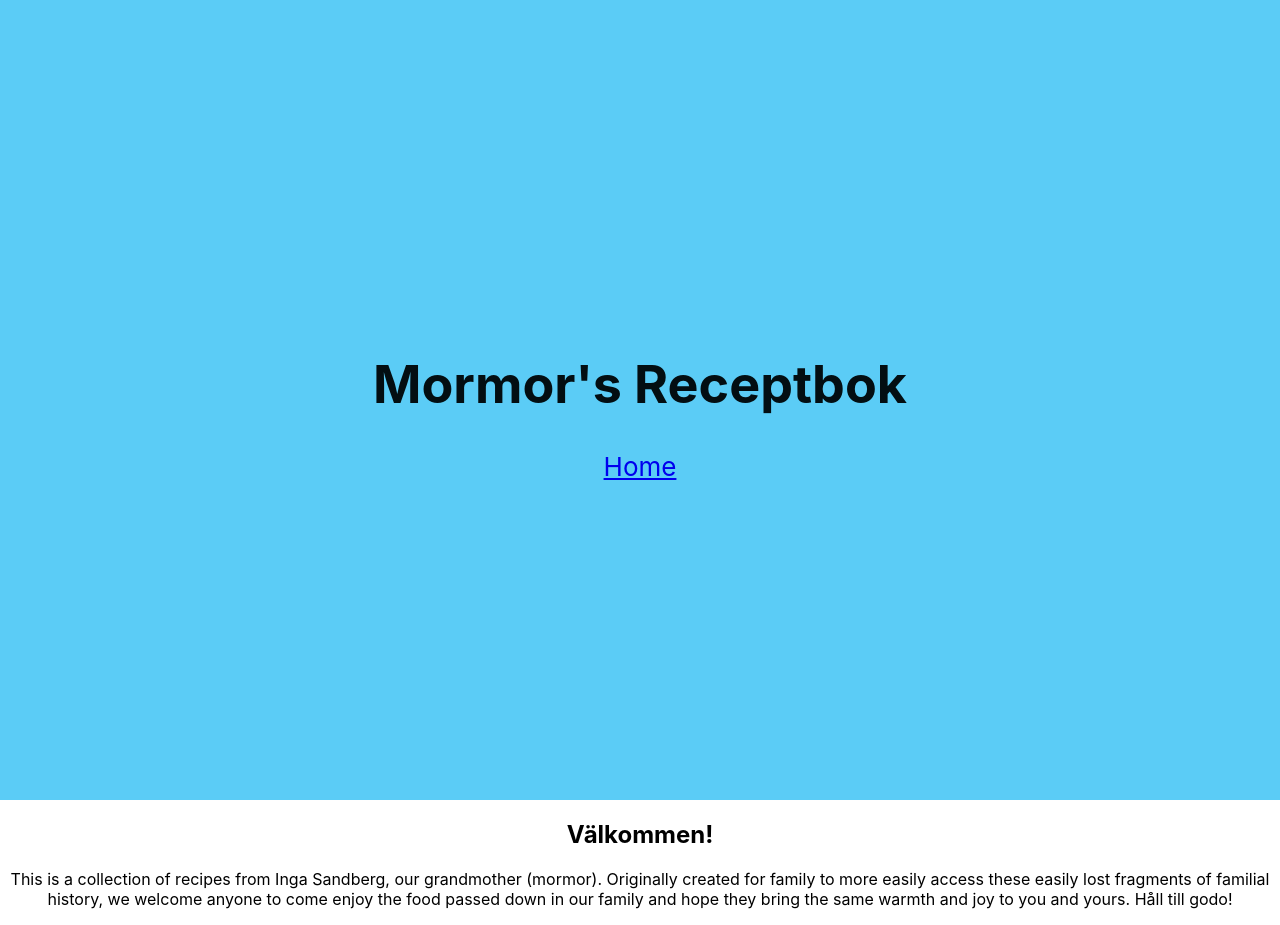
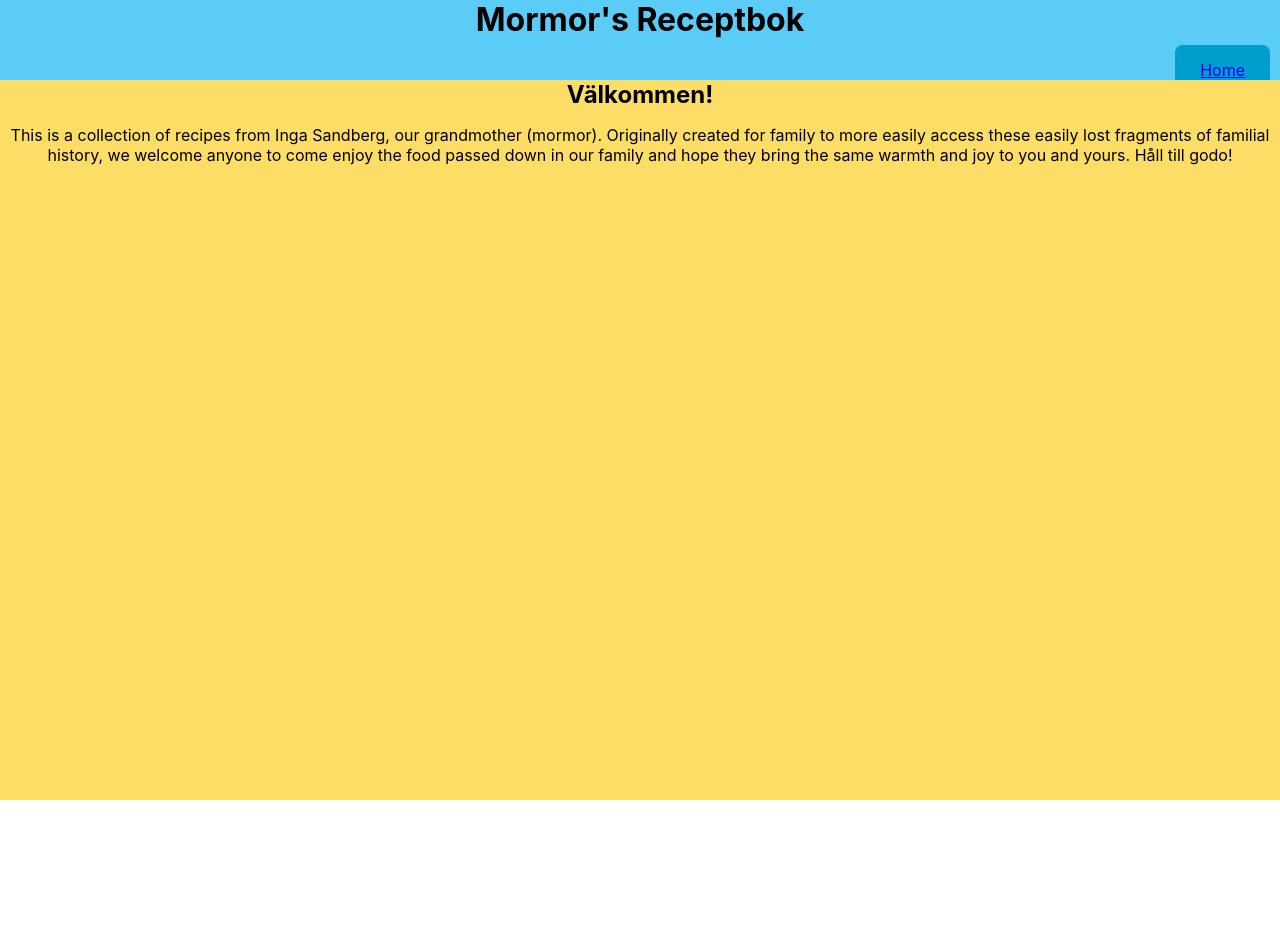
Before and after one commit to ConnorAndersonLarson/receptbok, a React (Create React App) app: page / in a window 1280 px wide. After the commit the page ends 800 px from the top, so only its background shows below. Built offline with nearby package versions, Linux system fonts and the light colour scheme.

Commit message:
Add styling

```diff
--- a/src/App.scss
+++ b/src/App.scss
@@ -1,4 +1,8 @@
 @use 'base';
+
+h1, h2, h3, h4, h5 {
+  margin: 0px;
+}
 
 .App {
   text-align: center;
@@ -15,16 +19,6 @@
   }
 }
 
-.App-header {
-  background-color: base.$primary1;
-  min-height: 100vh;
-  display: flex;
-  flex-direction: column;
-  align-items: center;
-  justify-content: center;
-  font-size: calc(10px + 2vmin);
-  color: base.$font1;
-}
 
 .App-link {
   color: base.$secondary1;
--- a/src/Header/Header.js
+++ b/src/Header/Header.js
@@ -4,11 +4,12 @@ import { NavLink } from 'react-router-dom';
 function Header() {
 
   return(
-    <header className="App-header">
-      <h1>Mormor's Receptbok</h1>
+    <header class="App-header">
+      <h1 class="title">Mormor's Receptbok</h1>
       <div className="btmbox">
         <div className="links">
-          <NavLink exact to='/' className="navBtn hovershdw" activeClassName="selected">Home</NavLink>
+          <NavLink exact to="/" className={({ isActive }) => "navBtn hovershdw" + (isActive ? "selected" : "selected")}>Home</NavLink>
+
         </div>
       </div>
     </header>
--- a/src/Header/Header.scss
+++ b/src/Header/Header.scss
@@ -0,0 +1,28 @@
+@use '../base' as *;
+
+header {
+  background-color: $primary1;
+  height: 10vh;
+  display: flex;
+  flex-direction: column;
+  justify-content: space-between;
+  align-items: flex-end;
+}
+
+.title {
+  align-self: center;
+}
+
+.selected {
+  background-color: $secondary1;
+}
+
+.navBtn {
+  background-color: $secondary2;
+  margin: 0px 10px 0px 10px;
+  padding: 15px 25px 0px 25px;
+  border-radius: 7.5px 7.5px 0px 0px;
+  &:hover{
+    background-color: $secondary1;
+  }
+}
--- a/src/Home/Home.scss
+++ b/src/Home/Home.scss
@@ -0,0 +1,6 @@
+@use '../base' as *;
+
+main {
+  background-color: $secondary1;
+  height: 90vh;
+}
```
